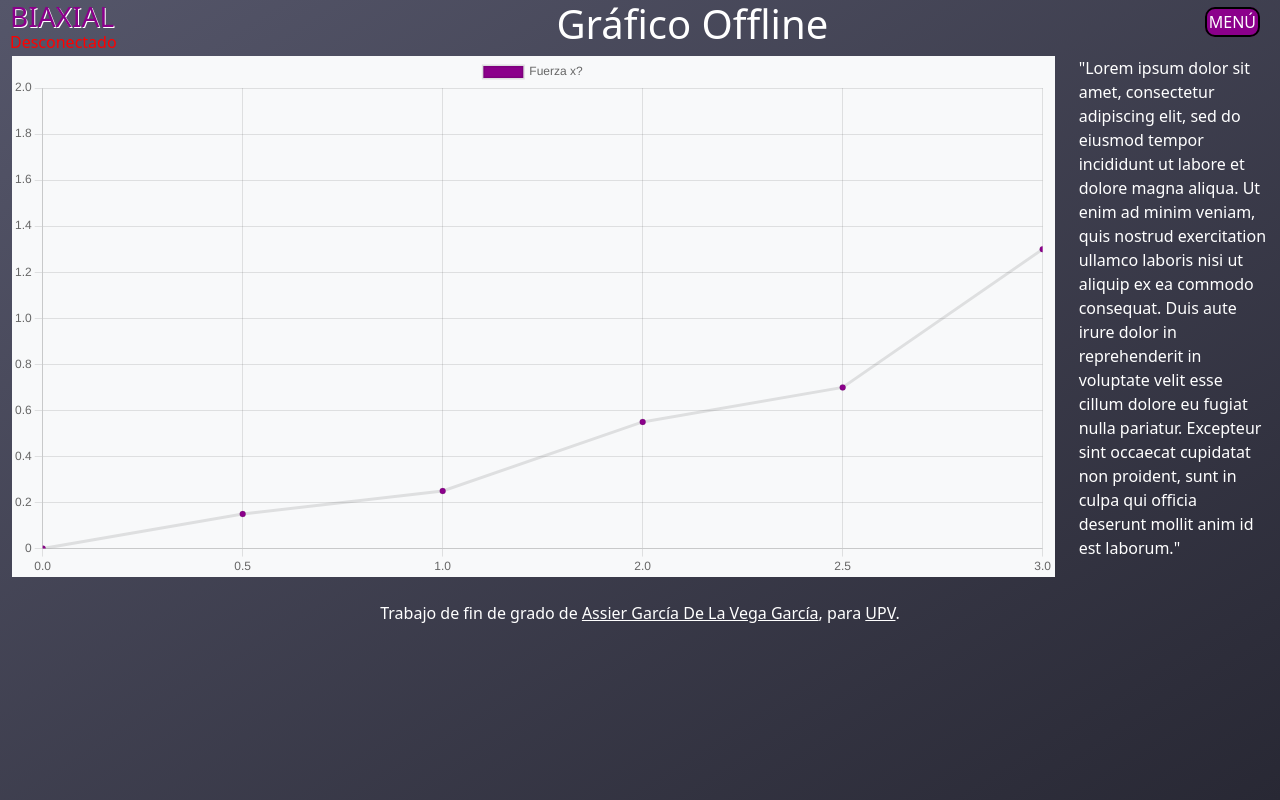
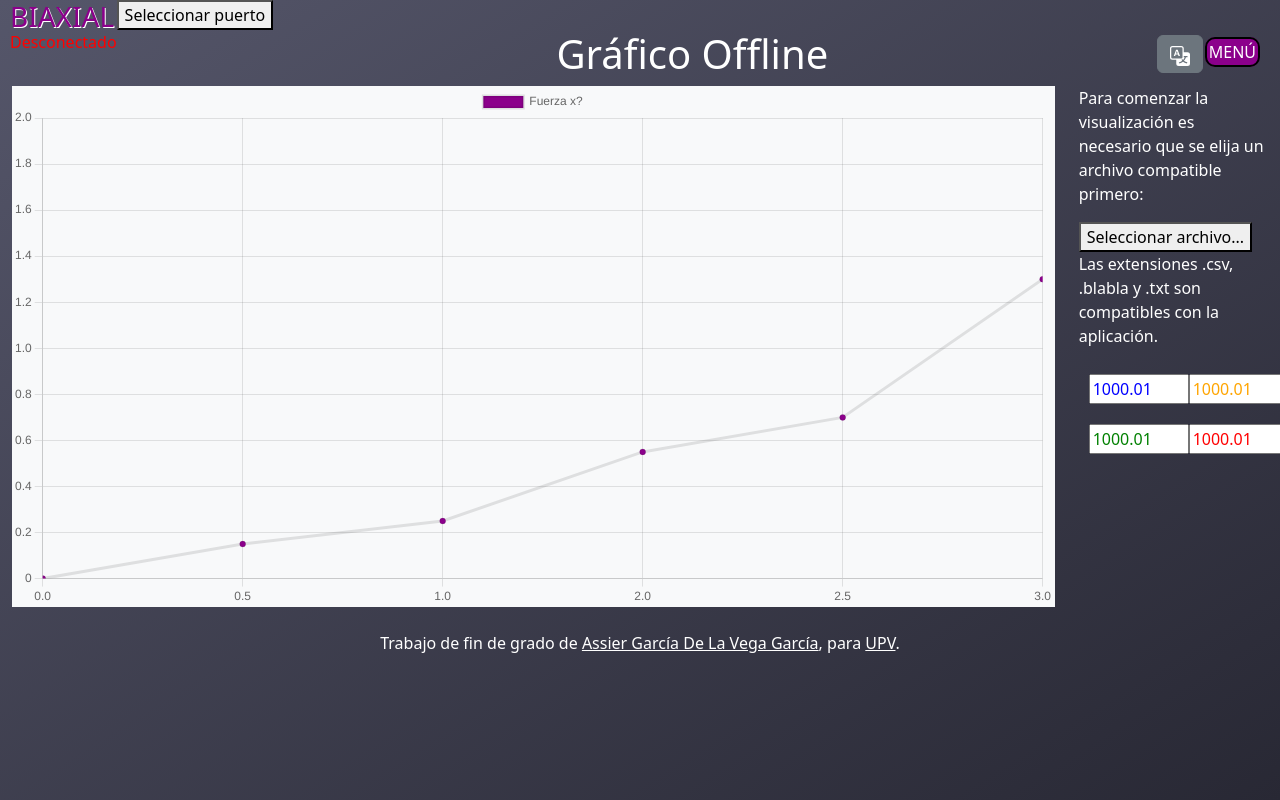
Before and after one commit to asgarde95/app-biaxial, a Vue app: page /offline in a window 1280 px wide. Built offline with nearby package versions, Linux system fonts and the light colour scheme.

Commit message:
Primera build

```diff
--- a/package.json
+++ b/package.json
@@ -8,6 +8,7 @@
   },
   "dependencies": {
     "bootstrap": "^5.2.3",
+    "bootstrap-icons": "^1.10.4",
     "bootstrap-vue": "^2.23.1",
     "chart.js": "^4.2.1",
     "pinia": "^2.0.35",
--- a/src/assets/main.css
+++ b/src/assets/main.css
@@ -33,6 +33,11 @@ h3 {
   text-shadow: 1px 1px white;
 }
 
+h4 {
+  color: white;
+  text-decoration: underline;
+}
+
 p{
   color: white
 }
--- a/src/components/NavBar.vue
+++ b/src/components/NavBar.vue
@@ -5,6 +5,26 @@
             <label v-if="connection.open" class="connected">Conectado</label>
             <label v-else-if="connection.physicallyConnected">Enchufado</label>
             <label v-else class="desconnected">Desconectado</label>
+        </div>
+        <div>
+            <button v-if="!connection.id || !connection.physicallyConnected"
+                            @click="connection.selectPort">Seleccionar
+                            puerto</button>
+                        <button v-else-if="connection.open" @click="connection.close">Desconectar</button>
+                        <button v-else @click="connection.connect">Conectar</button>
+        </div>
+        <div class="traduccion">
+            <button class="btn btn-secondary">
+                <svg xmlns="http://www.w3.org/2000/svg" width="20" height="20" fill="white" class="bi bi-translate"
+                    viewBox="0 0 16 16">
+                    <path
+                        d="M4.545 6.714 4.11 8H3l1.862-5h1.284L8 8H6.833l-.435-1.286H4.545zm1.634-.736L5.5 3.956h-.049l-.679 2.022H6.18z">
+                    </path>
+                    <path
+                        d="M0 2a2 2 0 0 1 2-2h7a2 2 0 0 1 2 2v3h3a2 2 0 0 1 2 2v7a2 2 0 0 1-2 2H7a2 2 0 0 1-2-2v-3H2a2 2 0 0 1-2-2V2zm2-1a1 1 0 0 0-1 1v7a1 1 0 0 0 1 1h7a1 1 0 0 0 1-1V2a1 1 0 0 0-1-1H2zm7.138 9.995c.193.301.402.583.63.846-.748.575-1.673 1.001-2.768 1.292.178.217.451.635.555.867 1.125-.359 2.08-.844 2.886-1.494.777.665 1.739 1.165 2.93 1.472.133-.254.414-.673.629-.89-1.125-.253-2.057-.694-2.82-1.284.681-.747 1.222-1.651 1.621-2.757H14V8h-3v1.047h.765c-.318.844-.74 1.546-1.272 2.13a6.066 6.066 0 0 1-.415-.492 1.988 1.988 0 0 1-.94.31z">
+                    </path>
+                </svg>
+            </button>
         </div>
         <div class="menu menu-item" @click="toggleMenu">
             <a class="link" style="background-color: darkmagenta; color: white;" href='#'>MENÚ</a>
@@ -64,7 +84,16 @@ function toggleMenu() {
     z-index: 100;
     right: 0%;
 }
-.menu-item{
+
+.menu-item {
+    padding-top: 5px;
+}
+
+.traduccion {
+    display: inline-block;
+    position: absolute;
+    z-index: 100;
+    right: 6%;
     padding-top: 5px;
 }
 </style>
--- a/src/router/index.js
+++ b/src/router/index.js
@@ -4,7 +4,6 @@ import HomeView from "@/views/HomeView.vue";
 import RealTimeView from "@/views/RealTimeView.vue";
 import OfflineView from "@/views/OfflineView.vue";
 import ConsoleView from "@/views/ConsoleView.vue";
-import ConfigurationView from "@/views/ConfigurationView.vue";
 import AboutView from "@/views/AboutView.vue";
 
 const routes = [
@@ -29,11 +28,6 @@ const routes = [
     component: ConsoleView,
   },
   {
-    path: "/configuration",
-    name: "Configuration",
-    component: ConfigurationView,
-  },
-  {
     path: "/about",
     name: "About",
     component: AboutView,
--- a/src/views/ConfigurationView.vue
+++ /dev/null
@@ -1,42 +0,0 @@
-<template>
-    <NavBar></NavBar>
-    <div class="container">
-        <h1>Configuración</h1>
-        <div class="row">
-            <div id="options" :class="{ start: !connection.messages.length, open: connection.open }">
-                <h2>
-                    <strong v-if="connection.open">Conectado a:</strong>
-                    <label v-else-if="connection.physicallyConnected">Enchufado</label>
-                    <strong v-else>No conectado</strong>
-                    {{ info() }}
-                </h2>
-                <fieldset>
-                    <legend>Opciones</legend>
-                    <dl>
-                        <dt>Baud Rate</dt>
-                        <dd><input :value="connection.options.baudRate" type="number"></dd>
-                    </dl>
-                    <button v-if="!connection.id || !connection.physicallyConnected"
-                        @click="connection.selectPort">Seleccionar
-                        puerto</button>
-                    <button v-else-if="connection.open" @click="connection.close">Desconectar</button>
-                    <button v-else @click="connection.connect">Conectar</button>
-                </fieldset>
-            </div>
-        </div>
-    </div>
-</template>
-
-<script setup>
-import NavBar from '@/components/NavBar.vue'
-
-import { useConnectionStore } from '@/store/connection'
-const connection = useConnectionStore()
-
-const info = () => {
-    if (!connection.id) return ''
-    return ` - ${connection.product || connection.vendor || 'Unknown Device'} (${connection.id})`
-}
-</script>
-
-<style></style>
--- a/src/views/HomeView.vue
+++ b/src/views/HomeView.vue
@@ -8,9 +8,9 @@
                     realizar
                     pruebas
                     de estrés sobre tejidos.
-                    <br />
+                    <br/>
                     Debes de tener una placa arduino con el sketch necesario para poder utilizar esta aplicación.
-                    <br />
+                    <br/>
                     Más información acerca de los requerimientos software y hardware a continuación:
                 </p>
                 <p class="text-justify">
@@ -26,7 +26,7 @@
                     comenzar:
                 </p>
                 <p class="text-justify">
-                    <RouterLink to="/Configuration" class="btn btn-lg btn-light fw-bold border-white bg-white">Configuración
+                    <RouterLink to="/RealTime" class="btn btn-lg btn-light fw-bold border-white bg-white">Let's go
                     </RouterLink>
                 </p>
             </div>
--- a/src/views/OfflineView.vue
+++ b/src/views/OfflineView.vue
@@ -7,11 +7,19 @@
                 <Chart></Chart>
             </div>
             <div class="col-2">
-                <p>"Lorem ipsum dolor sit amet, consectetur adipiscing elit, sed do eiusmod tempor incididunt ut labore et
-                    dolore magna aliqua. Ut enim ad minim veniam, quis nostrud exercitation ullamco laboris nisi ut aliquip
-                    ex ea commodo consequat. Duis aute irure dolor in reprehenderit in voluptate velit esse cillum dolore eu
-                    fugiat nulla pariatur. Excepteur sint occaecat cupidatat non proident, sunt in culpa qui officia
-                    deserunt mollit anim id est laborum."</p>
+                <p>Para comenzar la visualización es necesario que se elija un archivo compatible primero:</p>
+                <input type="file" ref="file" style="display: none" />
+                <button @click="$refs.file.click()">Seleccionar archivo...</button>
+                <p>Las extensiones .csv, .blabla y .txt son compatibles con la aplicación.</p>
+                <div class="valores">
+                    <input style="color:blue;" value="1000.01" size="5" />
+                    <input style="color:orange;" value="1000.01" size="5" />
+                </div>
+                <div class="valores">
+                    <input style="color:green;" value="1000.01" size="5" />
+                    <input style="color:red;" value="1000.01" size="5" />
+                </div>
+
             </div>
         </div>
     </div>
@@ -22,4 +30,11 @@ import Chart from '@/components/Chart.vue'
 import NavBar from '@/components/NavBar.vue'
 </script>
 
-<style scoped></style>
+<style scoped>
+.valores {
+    display: flex;
+    /* text-align: center; */
+    padding: 10px;
+    justify-content: space-evenly;
+}
+</style>
--- a/src/views/RealTimeView.vue
+++ b/src/views/RealTimeView.vue
@@ -3,18 +3,6 @@
     <div class="container" style="margin-left=0px; margin-right=0px;">
         <h1>Gráfico RealTime</h1>
         <div class="row">
-            <div class="col-2">
-                <label>
-                    <p>Maximum elongation(mm): <input type="number" v-model="elongation" style="width:100px;" />
-                    </p>
-                </label>
-                <label>
-                    <p>Speed(mm/min): <input type="number" v-model="speed" style="width:70px;" />
-                    </p>
-                </label>
-                <button>Start Constant Elongation Test</button>
-                <button>Start Peel Test</button>
-            </div>
             <div class="col-8">
                 <Chart></Chart>
                 <div class="botones">
@@ -33,8 +21,9 @@
                 </div>
             </div>
             <div class="col-2">
+                <h4>PARAMETERS</h4>
                 <label>
-                    <p>Which load cell ...
+                    <p>Load cell multiplier
                         <select v-model="cell">
                             <option v-for="option in options.cell" :value="option">
                                 {{ option }}
@@ -52,6 +41,19 @@
                         </select>
                     </p>
                 </label>
+                <label>
+                    <p>Maximum elongation(mm): <input type="number" v-model="elongation" style="width:100px;" />
+                    </p>
+                </label>
+                <label>
+                    <p>Speed(mm/min): <input type="number" v-model="speed" style="width:70px;" />
+                    </p>
+                </label>
+            </div>
+            <div class="col-2">
+                <h4>PARAMETERS</h4>
+                <button>Start Constant Elongation Test</button>
+                <button>Start Peel Test</button>
                 <button>Start Break Test</button>
                 <button>Pre-tensioning</button>
                 &nbsp;
```
Also changed, not shown: 1 other file (tests, documents, lock files or other folders).
